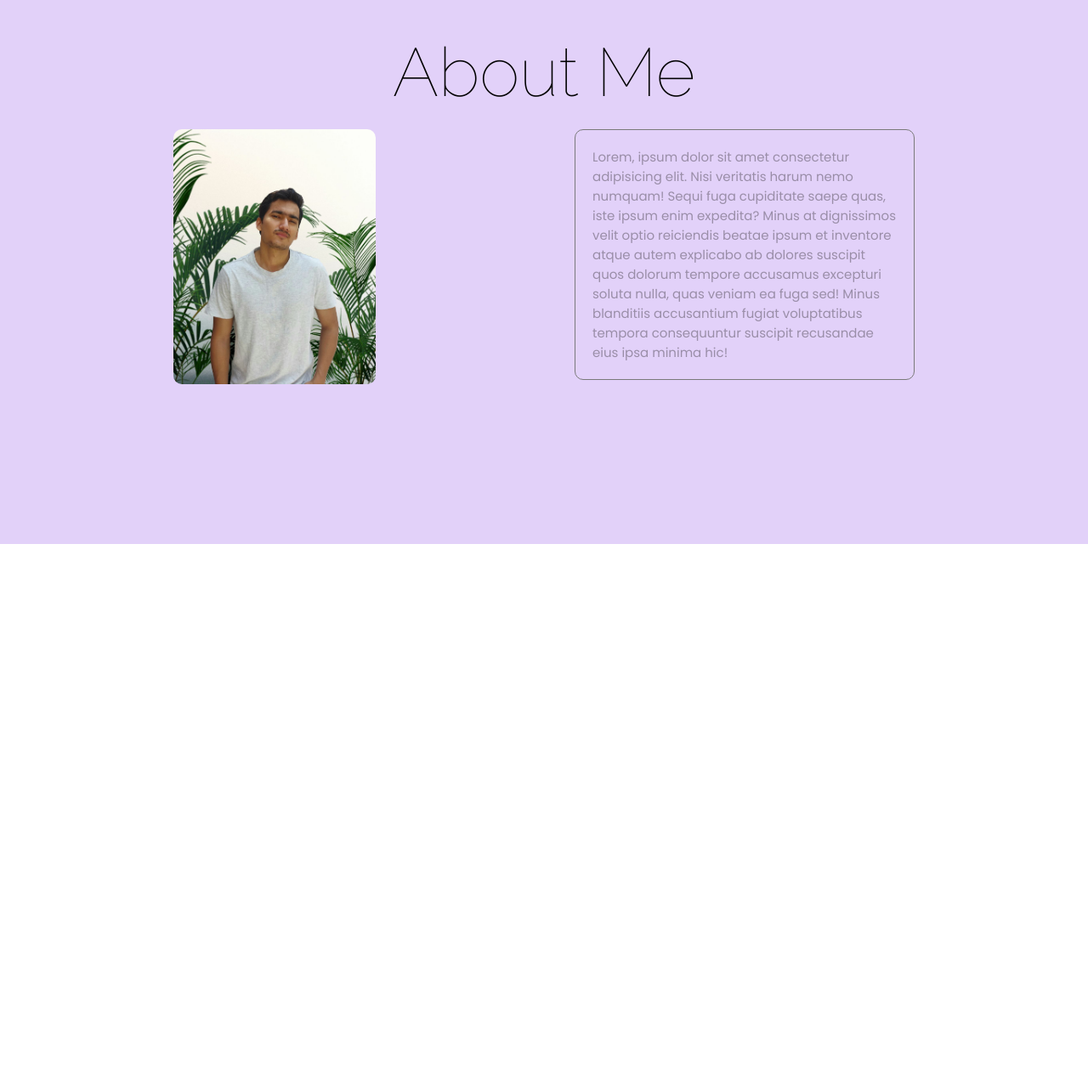
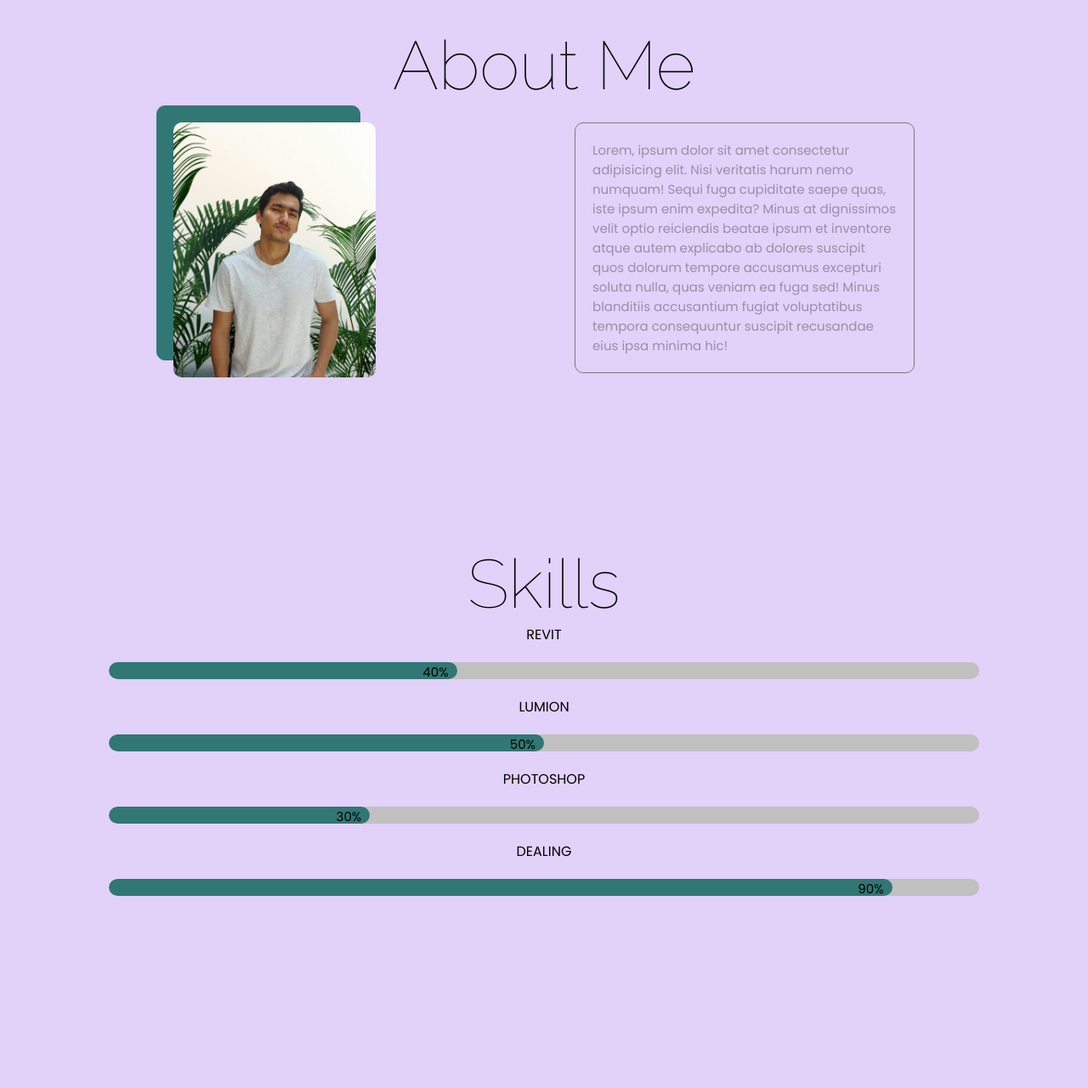
Before and after one commit to umesh2000singh/Portfolio, a plain HTML site: page index.html in a window 1280 px wide. Shown: the part 960-2240 px from the top of the page at 85% size. Before the commit the page ends 1600 px from the top, so only its background shows below. Drawn offline with nearby package versions, Linux system fonts and the light colour scheme.

Commit message:
skill section

```diff
--- a/index.html
+++ b/index.html
@@ -42,6 +42,7 @@
     <section class="about" id="about">
         <div class="about-section">
             <h1 class="about-heading">About Me</h1>
+            <div class="square"></div>
             <div class="about-row">
                 <div class="about-photo row">
                     <img src="img/aboutme.jpg" alt="aboutme">
@@ -52,9 +53,31 @@
                         dignissimos velit optio reiciendis beatae ipsum et inventore atque autem explicabo ab dolores
                         suscipit quos dolorum tempore accusamus excepturi soluta nulla, quas veniam ea fuga sed! Minus
                         blanditiis accusantium fugiat voluptatibus tempora consequuntur suscipit recusandae eius ipsa
-                        minima hic!</p>
+                        minima hic!
+                    </p>
+
                 </div>
             </div>
+
+        </div>
+    </section>
+    <section class="skill-section">
+        <div class="skill-heading">Skills</div>
+        <p>REVIT</p>
+        <div class="container">
+            <div class="skill skill_1">40%</div>
+        </div>
+        <p>LUMION</p>
+        <div class="container">
+            <div class="skill skill_2">50%</div>
+        </div>
+        <p>PHOTOSHOP</p>
+        <div class="container">
+            <div class="skill skill_3">30%</div>
+        </div>
+        <p>DEALING</p>
+        <div class="container">
+            <div class="skill skill_4">90%</div>
         </div>
     </section>
 
@@ -63,7 +86,7 @@
 
 
     <!-- script -->
-    <script src="https://unpkg.com/scrollreveal"></script> <!--scroll script-->
+    <script src="https://unpkg.com/scrollreveal"></script>
     <script src="https://cdn.jsdelivr.net/npm/typed.js@2.0.12"></script> <!--reveal script-->
     <script src="script.js"></script>
 </body>
--- a/style.css
+++ b/style.css
@@ -34,6 +34,7 @@ body {
     /* IE 10 and IE 11 */
     user-select: none;
     /* Standard syntax */
+    background-color: var(--Lavender);
 }
 
 ::-webkit-scrollbar {
@@ -127,6 +128,7 @@ nav {
 }
 
 .left {
+    z-index: 2;
     position: absolute;
     top: 60%;
     left: 40%;
@@ -148,7 +150,7 @@ nav {
 }
 
 .intro {
-    font-size: 70px;
+    font-size: 90px;
     font-weight: 100;
 
 }
@@ -164,7 +166,7 @@ nav {
 
 .btn {
     display: block;
-    background-color: var(--Lavender);
+    background-color: var(--Teal);
     padding: 5px 20px;
     border: none;
     cursor: pointer;
@@ -174,7 +176,7 @@ nav {
 }
 
 .btn:hover {
-    background-color: #F5E9CF;
+    background-color: var(--Lavender);
     scale: 90%;
 }
 
@@ -190,7 +192,7 @@ nav {
 
 .about-heading {
     text-align: center;
-    margin-top: 10px;
+    /* margin-top: 10px; */
     font-size: 80px;
     font-weight: 100;
     font-family: 'Raleway', sans-serif;
@@ -208,22 +210,28 @@ nav {
 }
 
 .row {
-    height: 400px;
     width: 400px;
     /* background-color: var(--Teal); */
     margin: 0px 20px;
+    z-index: 2;
 }
 
 .about-me-para {
+    border: 1px solid rgb(122, 122, 122);
     padding: 20px;
     font-size: 15px;
     color: #9a8ea8;
-    border: 1px solid rgb(122, 122, 122);
     border-radius: 10px;
 }
 
-.about-section {
-    margin-top: 100px;
+.square {
+    z-index: 1;
+    position: absolute;
+    width: 240px;
+    height: 300px;
+    border: 1px solid var(--Teal);
+    border-radius: 10px;
+    background-color: var(--Teal);
 }
 
 .about-photo img {
@@ -232,6 +240,98 @@ nav {
 }
 
 
+/* skill section */
+.skill-section {
+    height: 80vh;
+}
+
+.skill-section p {
+    text-align: center;
+}
+
+.skill-heading {
+    text-align: center;
+    font-size: 80px;
+    font-weight: 100;
+    font-family: 'Raleway', sans-serif;
+}
+
+.container {
+    background-color: rgb(192, 192, 192);
+    width: 80%;
+    border-radius: 15px;
+    margin: 20px auto;
+    height: 20px;
+}
+
+.skill {
+    padding: 0px 10px;
+    font-size: 15px;
+    height: 20px;
+    background-color: var(--Teal);
+    border-radius: 10px;
+    text-align: right;
+}
+.skill_1{
+    animation-name: skill1;
+    animation-duration: 1s;
+    animation-iteration-count: 1;
+    animation-fill-mode: forwards;
+    animation-timing-function: ease-in-out;
+}
+@keyframes skill1 {
+    0%{
+        width: 0%;
+    }
+    100%{
+        width: 40%;
+    }
+}
+.skill_2{
+    animation-name: skill2;
+    animation-duration: 1s;
+    animation-iteration-count: 1;
+    animation-timing-function: ease-in-out;
+    animation-fill-mode: forwards;
+}
+@keyframes skill2 {
+    0%{
+        width: 0%;
+    }
+    100%{
+        width: 50%;
+    }
+}
+.skill_3{
+    animation-name: skill3;
+    animation-duration: 1s;
+    animation-iteration-count: 1;
+    animation-timing-function: ease-in-out;
+    animation-fill-mode: forwards;
+}
+@keyframes skill3 {
+    0%{
+        width: 0%;
+    }
+    100%{
+        width: 30%;
+    }
+}
+.skill_4{
+    animation-name: skill4;
+    animation-duration: 1s;
+    animation-iteration-count: 1;
+    animation-timing-function: ease-in-out;
+    animation-fill-mode: forwards;
+}
+@keyframes skill4 {
+    0%{
+        width: 0%;
+    }
+    100%{
+        width: 90%;
+    }
+}
 
 
 
@@ -298,12 +398,17 @@ nav {
         border-radius: 0;
     }
 
+    .intro {
+        font-size: 70px;
+
+    }
+
 }
 
 
 
 /* mobile version */
-@media (max-width:480px){
+@media (max-width:480px) {
     .menu {
         width: 100%;
         background-color: var(--Teal);
```
Also changed, not shown: script.js (line endings or trailing spaces).
